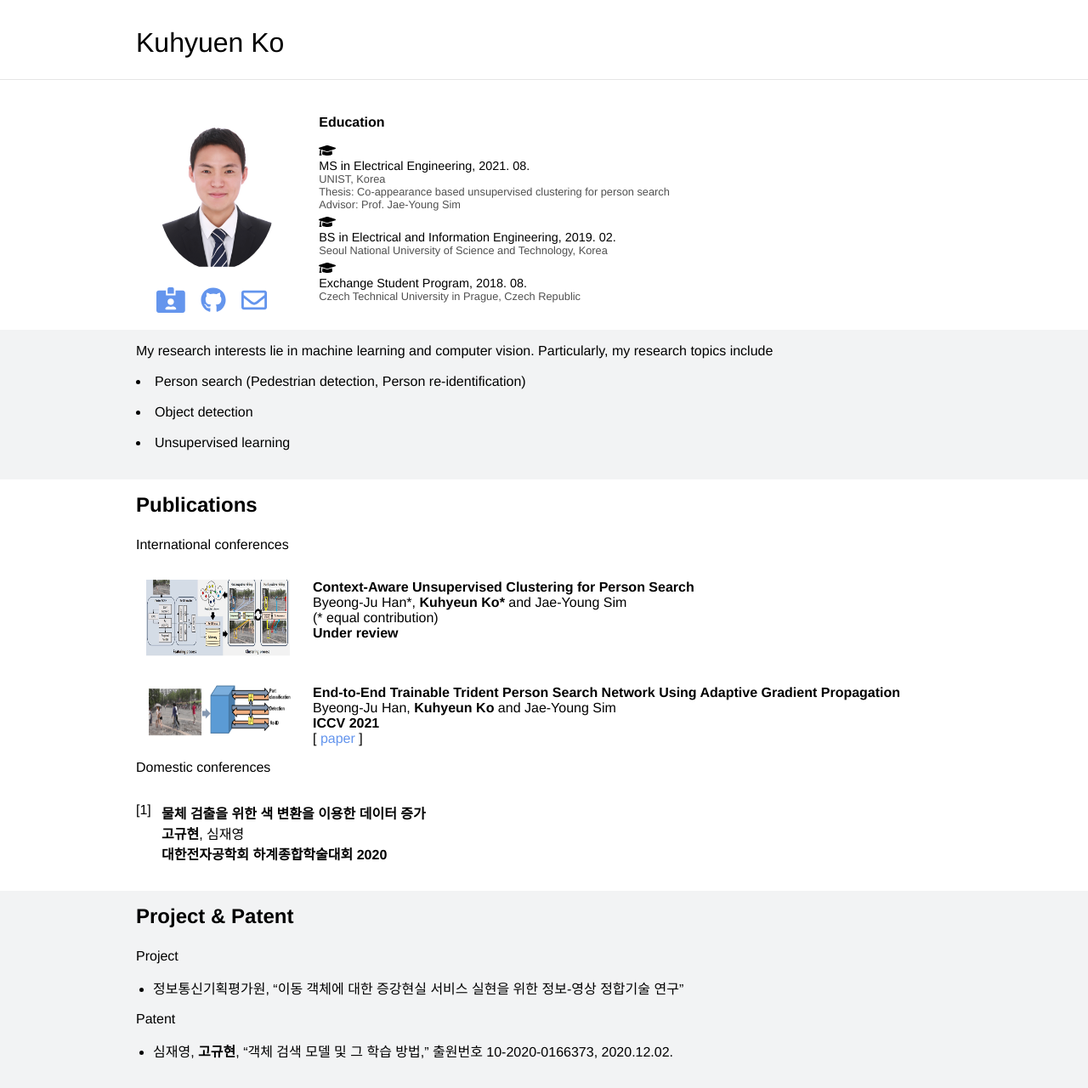
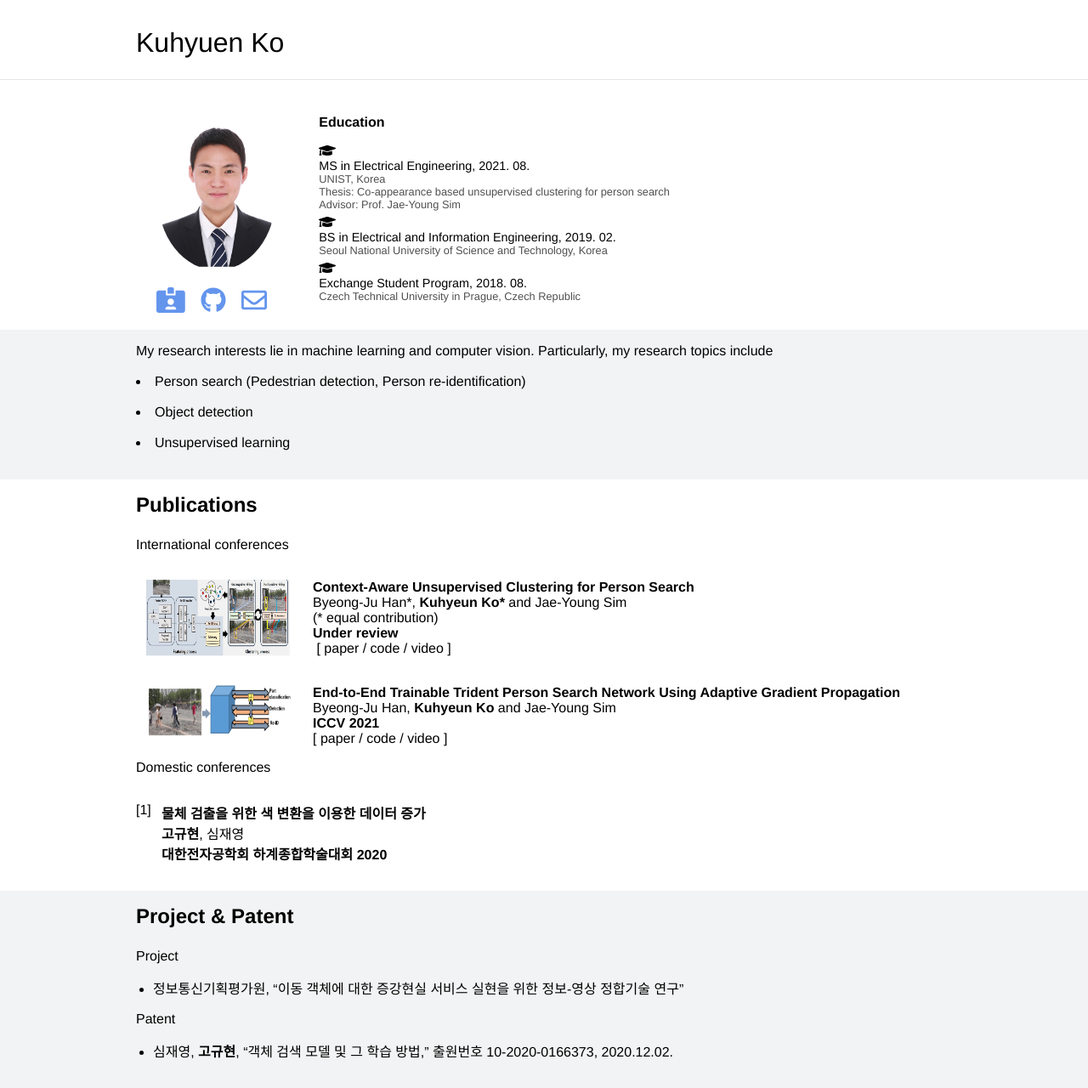
Before and after one commit to Kuhyeun-Ko/kuhyeun-ko.github.io, a Jekyll site: the page built from index.html, in a window 1280 px wide. Shown: the whole page at 85% size. Built offline with Jekyll 4.4.1, drawn with Linux system fonts in a browser that asks for light colours; nearby versions of some CDN libraries.

Commit message:
add paper/code/video

```diff
--- a/index.html
+++ b/index.html
@@ -5,7 +5,7 @@ layout: default
 <!-- <section class="bg-white" style="padding-top: 0; padding-bottom: 0;"> -->
 <script src="https://use.fontawesome.com/releases/v5.2.0/js/all.js"></script>
     <div style="float: left;">
-            <img class="profile-picture" src="khko.png"><br class="br">
+            <img class="profile-picture" src="khko/images/khko.png"><br class="br">
             <!-- <img class="profile-picture" src="khko.jpg"><br class="br"> -->
             <li class="fab-list">
                 <a href="/khko/cv.pdf" View PDF><i class="fas fa-id-card-alt"></i></a>
@@ -68,9 +68,12 @@ layout: default
         <p class="authors">Byeong-Ju Han*, <b>Kuhyeun Ko*</b> and Jae-Young Sim <br class="br"><span class="eq-cont"></span>(* equal contribution)</p>
         <p class="venue">Under review </p>
         <p class="resources">&shy;
-        <!-- [
-            <a href="">paper</a>
-        ] -->
+            <!-- <a href="">code</a> -->
+        [
+            paper /
+            code /
+            video
+        ]
         </p>
     </div>
 </li>
@@ -82,7 +85,9 @@ layout: default
         <p class="venue">ICCV 2021 </p>
         <p class="resources">
         [
-            <a href="">paper</a>
+            paper /
+            code /
+            video
         ]
         </p>
     </div>
```
Also changed, not shown: README.md, khko/images/khko.png (renamed from khko.png).
